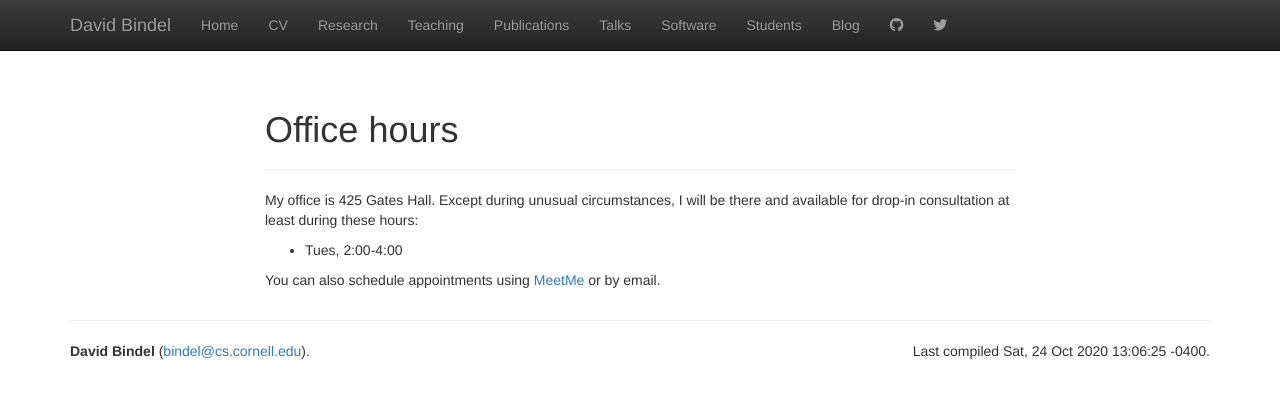
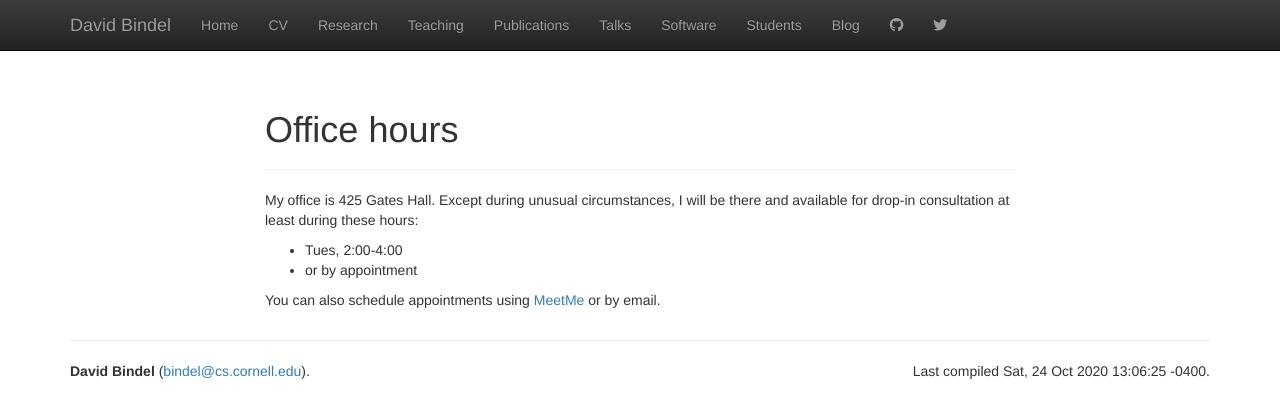
Before and after one commit to dbindel/cornell_web, a Jekyll site: the page built from hours.html, in a window 1280 px wide. Shown: the top 418 px of the page. Built offline with Jekyll 4.4.1, drawn with Linux system fonts in a browser that asks for light colours; nearby versions of some CDN libraries.

Commit message:
Format fiddling for OH.

```diff
--- a/_data/hours.yml
+++ b/_data/hours.yml
@@ -1 +1,2 @@
 - Tues, 2:00-4:00
+- or by appointment
```
